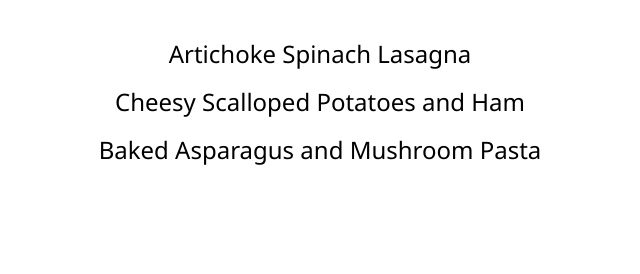
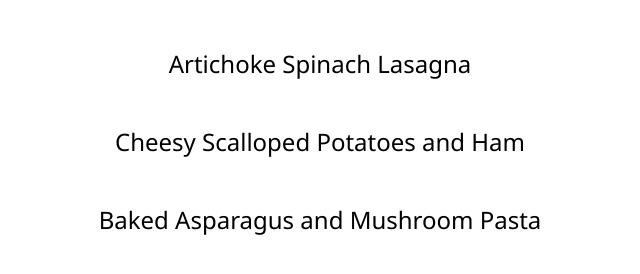
Before and after one commit to giannisvozikis/odin-recipes, a plain HTML site: page index.html in a window 1280 px wide. Shown: the part 524-798 px from the top of the page, without its empty margins (340-980 px from the left). Drawn offline with Linux system fonts and the light colour scheme.

Commit message:
Fix padding and margin on index.html nav links

```diff
--- a/styles/styles.css
+++ b/styles/styles.css
@@ -17,8 +17,11 @@ h1 {
 }
 
 a {
+    display: inline-block;
     color: black;
     text-decoration: none;
+    padding: 10px 20px;
+    margin-bottom: 10px;
 }
 
 a:hover {
```
